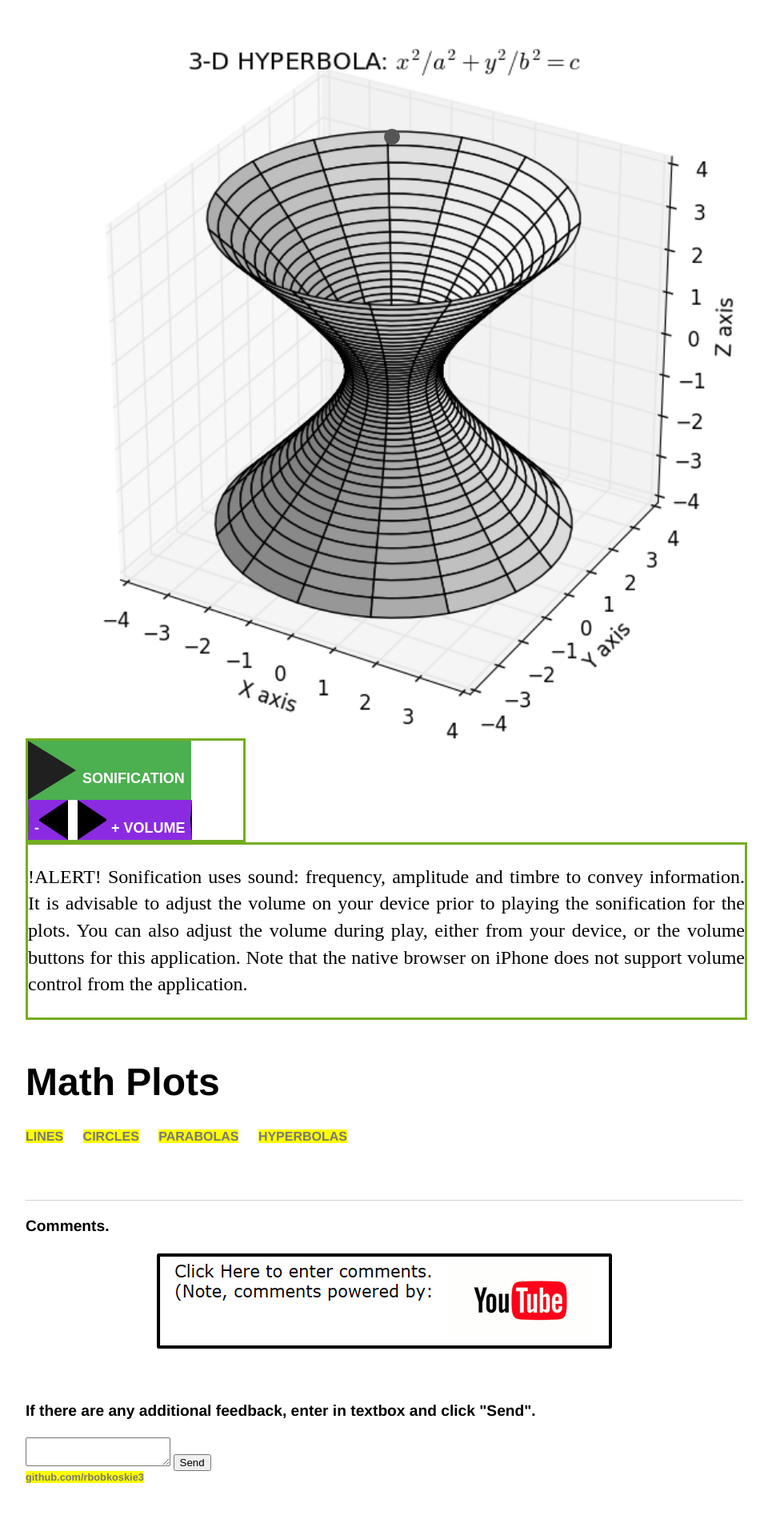
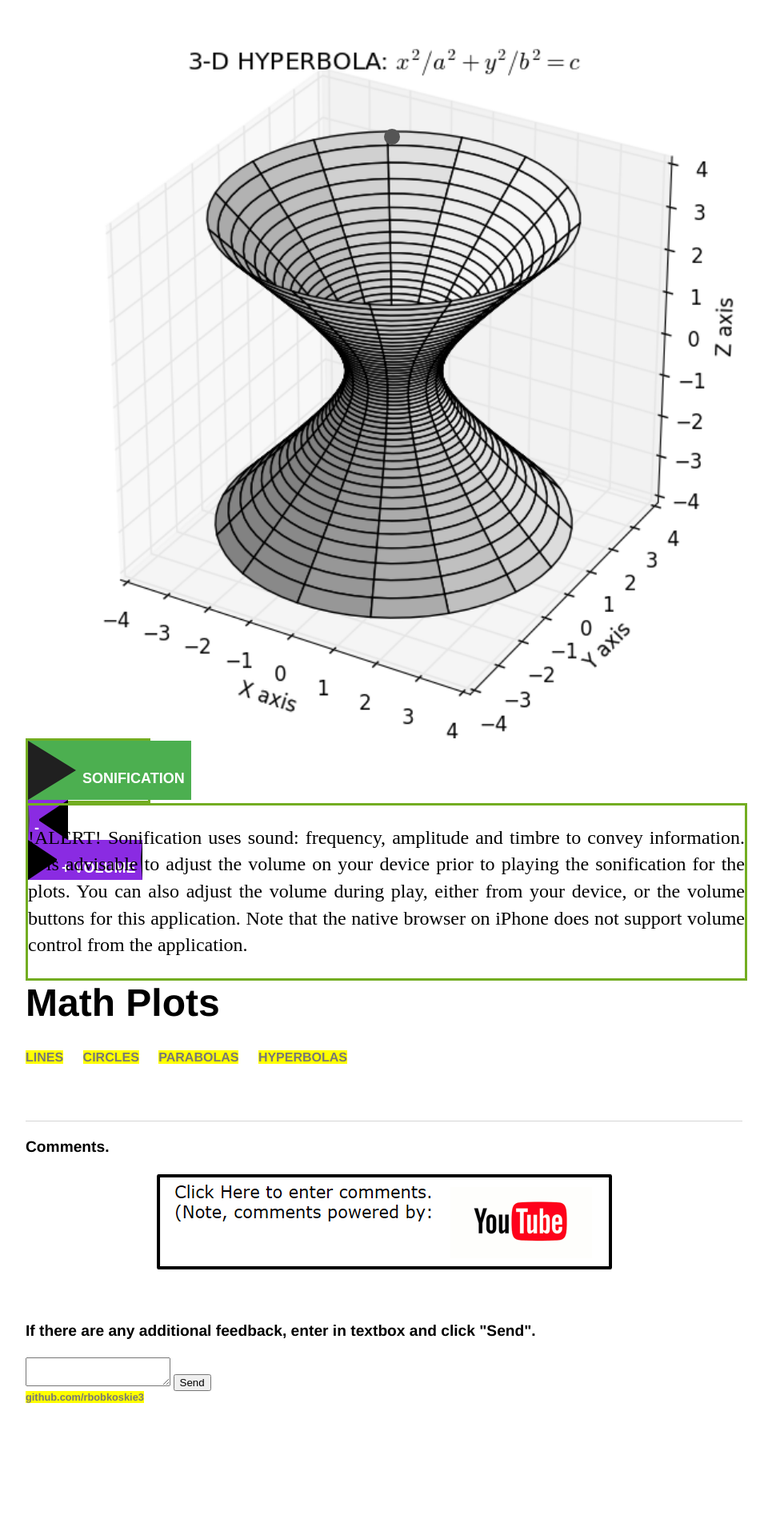
Before and after one commit to rbobkoskie3/rbobkoskie3.github.io, a Jekyll site: the page built from index.html, in a window 1280 px wide. Shown: the part 820-2734 px from the top of the page at 80% size, without its empty margins (160-1125 px from the left). Built offline with Jekyll 4.4.1, drawn with Linux system fonts in a browser that asks for light colours; after the commit the page ends 2634 px from its top, so only the background shows below that.

Commit message:
Add files via upload

```diff
--- a/index.html
+++ b/index.html
@@ -269,16 +269,19 @@
         */
 
         div.floatButton {
-            width: 30%;
-            height: 100%;
-            display:inline-block;
+            width: 150px;
+            height: 75px;
+            // display:inline-block;
+            float:left;
             border: 3px solid #73AD21;
         }
 
         div.floatWarning {
             width: 100%;
             height: 100%;
-            display:inline-block;
+            left: -10;
+            // display:inline-block;
+            float:left;
             border: 3px solid #73AD21;
         }
     </style>
```
